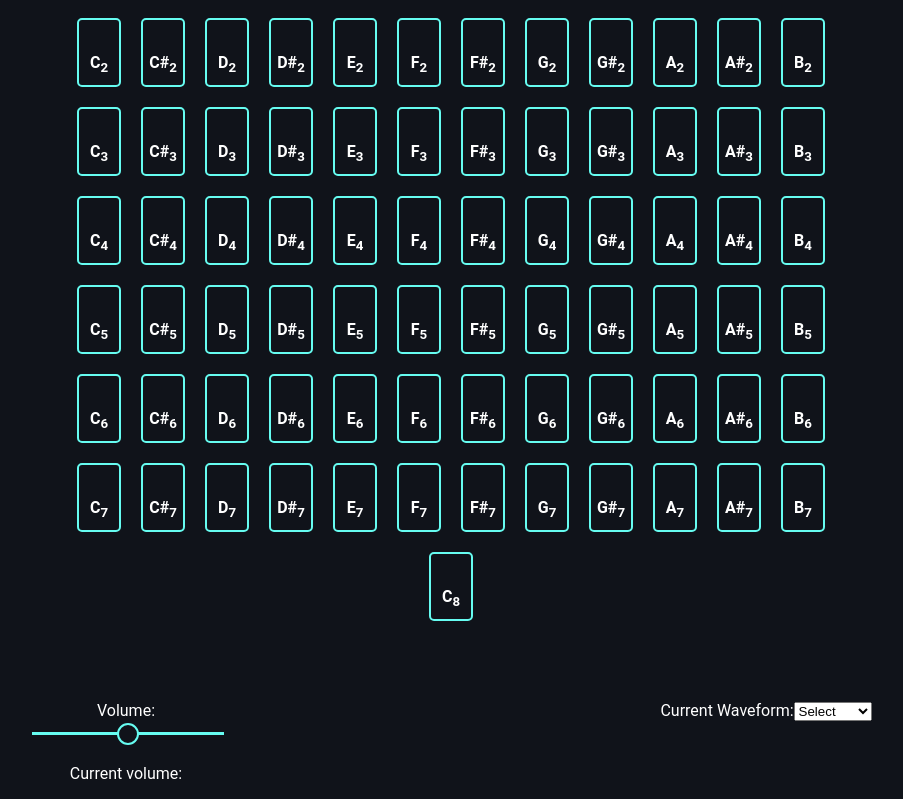
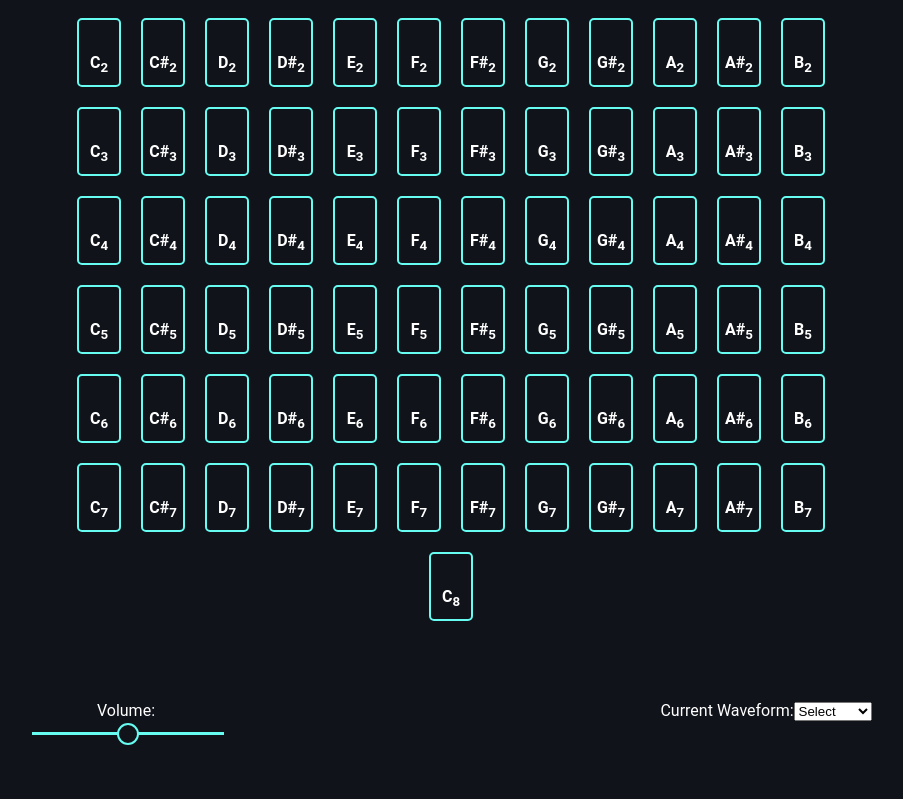
Before and after one commit to mariakatsourani/web-audio-fun, a React (Create React App) app: page / in a window 1280 px wide. Shown: the part 212-1011 px from the top of the page, without its empty margins (189-1092 px from the left). After the commit the page ends 960 px from the top, so only its background shows below. Built offline with nearby package versions, Linux system fonts and the light colour scheme.

Commit message:
Make volume value defaultValue

```diff
--- a/src/Volume.js
+++ b/src/Volume.js
@@ -14,9 +14,9 @@ class Volume extends Component {
   render() {
     return (
       <div className="volume">
-        <span>Volume:</span>
-        <input onChange={this.handleChange} type="range" min="0.0" max="1.0" step="0.01" value="0.5" list="volumes" name="volume" />
-        <p>Current volume:{this.state.value}</p>
+        <label htmlFor="volume-slider">Volume:</label>
+        <input onChange={this.handleChange} type="range" min="0.0" max="1.0" step="0.01"
+          defaultValue="0.5" list="volumes" name="volume" id="volume-slider" />
         <datalist id="volumes">
           <option value="0.0" label="Mute" />
           <option value="1.0" label="100%" />
```
